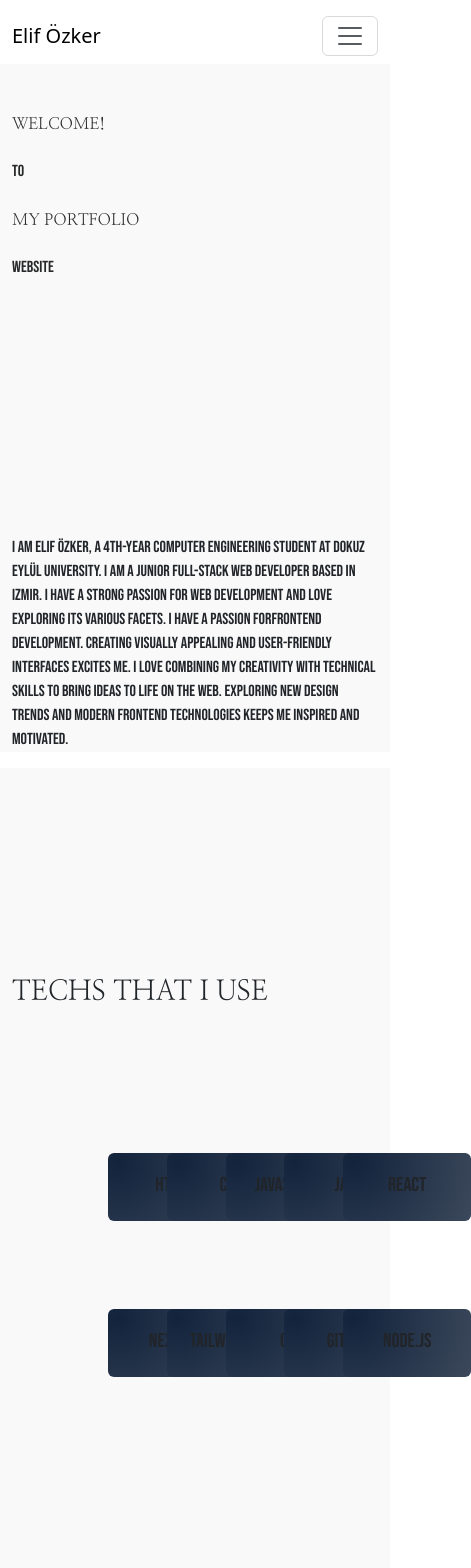
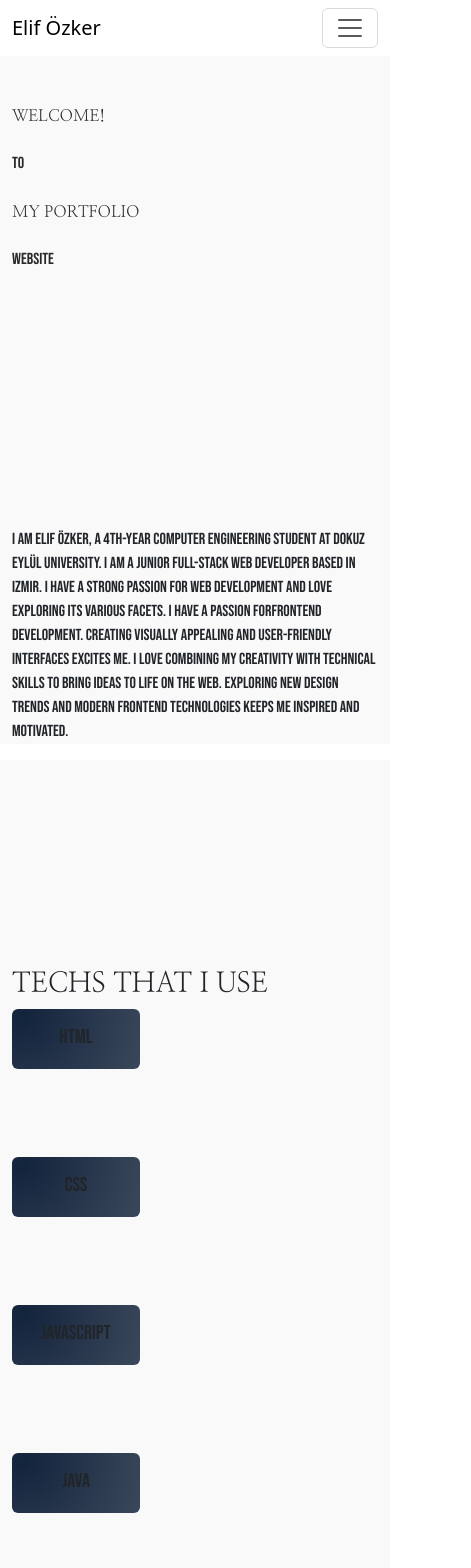
Before and after one commit to elifozker/Personal-Portfolio, a Next.js app: page / in a window 390 px wide. Shown: the top 1568 px of the page, 471 px wide, since content can reach past the window. Built offline with nearby package versions, Linux system fonts and the light colour scheme.

Commit message:
responsive techs added

```diff
--- a/app/(user)/techs/page.jsx
+++ b/app/(user)/techs/page.jsx
@@ -16,19 +16,27 @@ const Techs = () => {
   ];
 
   return (
-    <div className="h-[900px] w-full bg-[#F9F9F9] pt-52">
-      <section className="container mx-auto ">
-        <h1 id={styles.fontSecond} className="sm:text-[20px] md:text-[56px]">
+    <div className="h-full w-full bg-[#F9F9F9] pt-52">
+      <section className="container mx-auto">
+        <h1
+          id={styles.fontSecond}
+          className="sm:text-2xl md:text-4xl lg:text-7xl"
+        >
           TECHS THAT I USE
         </h1>
-        <div class="grid grid-cols-5 gap-4 mt-36 ml-24">
+        <div className="grid grid-cols-1 sm:grid-cols-2 md:grid-cols-3 lg:grid-cols-5 gap-4 sm:mt-24 md:mt-36 md:ml-24 sm:ml-10">
           {skills.map((technology) => (
             <div
               id={styles.gradient}
               className="card rounded-3xl w-32 h-16 text-center mb-16 text-[#F9F9F9] transform motion-safe:hover:-translate-y-1 motion-safe:hover:scale-110 transition ease-in-out duration-300"
             >
               <div className="card-body">
-                <h5 id={styles.font} className="card-title mt-1  text-[#F9F9F9] ">{technology.skill}</h5>
+                <h5
+                  id={styles.font}
+                  className="card-title mt-1 text-[#F9F9F9] text-xs sm:text-sm md:text-base lg:text-lg"
+                >
+                  {technology.skill}
+                </h5>
               </div>
             </div>
           ))}
--- a/app/components/header/index.jsx
+++ b/app/components/header/index.jsx
@@ -1,7 +1,8 @@
 "use client"
-import React, { useState } from 'react';
-import  styles from "./styles.module.css"
-function Navbar (){
+import React, { useState } from "react";
+import styles from "./styles.module.css";
+
+function Navbar() {
   const [isNavOpen, setIsNavOpen] = useState(false);
 
   const handleNavToggle = () => {
@@ -13,29 +14,29 @@ function Navbar (){
   };
 
   const navbarItems = [
-    { id: 1, title: 'Home', link: '/' },
-    { id: 2, title: 'About', link: '/' },
-    { id: 3, title: 'Techs', link: '/' },
-    { id: 4, title: 'My Works', link: '/' },
-    { id: 5, title: 'Contact', link: '/' },
+    { id: 1, title: "Home", link: "/" },
+    { id: 2, title: "About", link: "/" },
+    { id: 3, title: "Techs", link: "/" },
+    { id: 4, title: "My Works", link: "/" },
+    { id: 5, title: "Contact", link: "/" },
   ];
 
   return (
-    <nav className="navbar navbar-expand-lg mt-2 " >
+    <nav className={`navbar ${styles.nav} ${isNavOpen ? styles.navOpen : ""}`}>
       <div className="container">
-        <a className="navbar-brand" href="/">Elif Özker</a>
-        <button
-          className="navbar-toggler"
-          type="button"
-          onClick={handleNavToggle}
-        >
+        <a className={`navbar-brand ${styles.navTitle}`} href="/">
+          Elif Özker
+        </a>
+        <button className="navbar-toggler" type="button" onClick={handleNavToggle}>
           <span className="navbar-toggler-icon"></span>
         </button>
-        <div className={`collapse navbar-collapse flex justify-content-center ${isNavOpen ? 'show' : ''} `}>
+        <div className={`collapse navbar-collapse ${styles.navLinks}`}>
           <ul className="navbar-nav ml-auto">
             {navbarItems.map((item) => (
-              <li  key={item.id}>
-                <button  className={styles.btn} onClick={closeNavOnLinkClick}> {item.title}  </button>
+              <li key={item.id}>
+                <a href={item.link} onClick={closeNavOnLinkClick} className={styles.btn}>
+                  {item.title}
+                </a>
               </li>
             ))}
           </ul>
@@ -43,6 +44,6 @@ function Navbar (){
       </div>
     </nav>
   );
-};
+}
 
 export default Navbar;
--- a/app/components/header/styles.module.css
+++ b/app/components/header/styles.module.css
@@ -1,8 +1,8 @@
-.btn{
+.btn {
   font-size: 15px;
-  color: #222222 ;
+  color: #222222;
   border-radius: 15px;
-  border: 1px solid #222222 ;
-
-
+  background-color: #ffffff;
+  border: 1px solid #222222;
+  padding: 8px 16px; /* Butonun içeriğine göre uygun bir padding ekleyebilirsiniz */
 }
```
